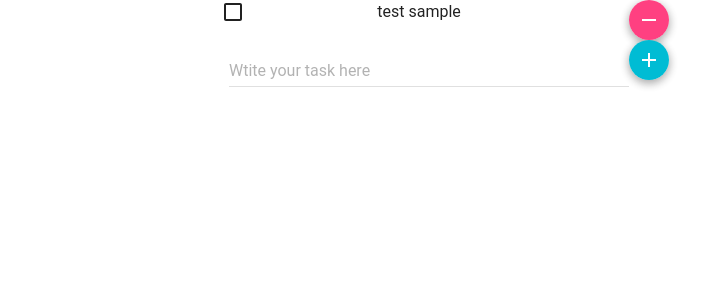
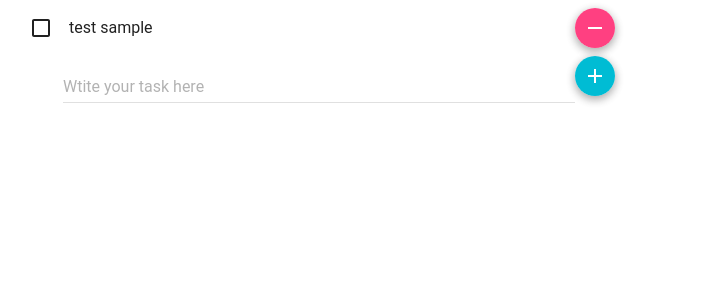
Before and after one commit to vpavlenko/todos, a React (Create React App) app: page / in a window 1280 px wide. Shown: the top 300 px of the page, without its empty margins (291-996 px from the left). Built offline with nearby package versions, Linux system fonts and the light colour scheme.

Commit message:
add some design

```diff
--- a/src/App.js
+++ b/src/App.js
@@ -20,18 +20,20 @@ class App extends Component {
   render() {
     return (
       <MuiThemeProvider>
-      <div className="App" style={{width: 500, left: 500, position: "absolute"}}>
+      <div className="App" style={{width: "50%", marginLeft:"25%", position: "absolute"}}>
         {
           this.state.list.map(
-            (item, index) => <div style={{display: 'flex', flexDirection: 'row'}}>
+            (item, index) => <div style={{display: 'flex', flexDirection: 'row', marginTop: 8}}>
               <Checkbox
                 label={item.text}
                 style={
                   item.is_finished ? {
                     textDecoration: "line-through",
-                    marginBottom: 16,
-                    width: "80%"
-                  }: {marginBottom: 16, width: "80%"}
+                    width: "80%",
+                    verticalAlign: "middle",
+                    textAlign: 'left',
+                    marginTop: 8,
+                  }: {width: "80%", verticalAlign: "middle", marginTop: 8, textAlign: 'left'}
                 }
                 onClick={() => this.setState({list: this.state.list.map(
                   (itemf, indexf) => indexf !== index ? itemf : {
@@ -41,7 +43,7 @@ class App extends Component {
                 )})}
               />
               <FloatingActionButton
-                style={{marginLeft: 20}}
+                style={{marginLeft: 34}}
                 mini={true}
                 secondary={true}
                 onClick={
@@ -55,19 +57,23 @@ class App extends Component {
             </div>
           )
         }
-        <div>
+        <div style={{marginTop: 8}}>
           <TextField
             hintText="Wtite your task here"
             onChange={(evt) => this.setState({value: evt.target.value})}
             style={{width: "80%"}}
+            value={this.state.value}
           />
           <FloatingActionButton
             style={{marginRight: 20}}
             mini={true}
             onClick={() => this.setState(
-              { list: this.state.list.concat(
-                {text: this.state.value, is_finished: false}
-              )}
+              {
+                list: this.state.list.concat(
+                  {text: this.state.value, is_finished: false}
+                ),
+                value: ''
+              }
             )}
           >
             <ContentAdd />
```
